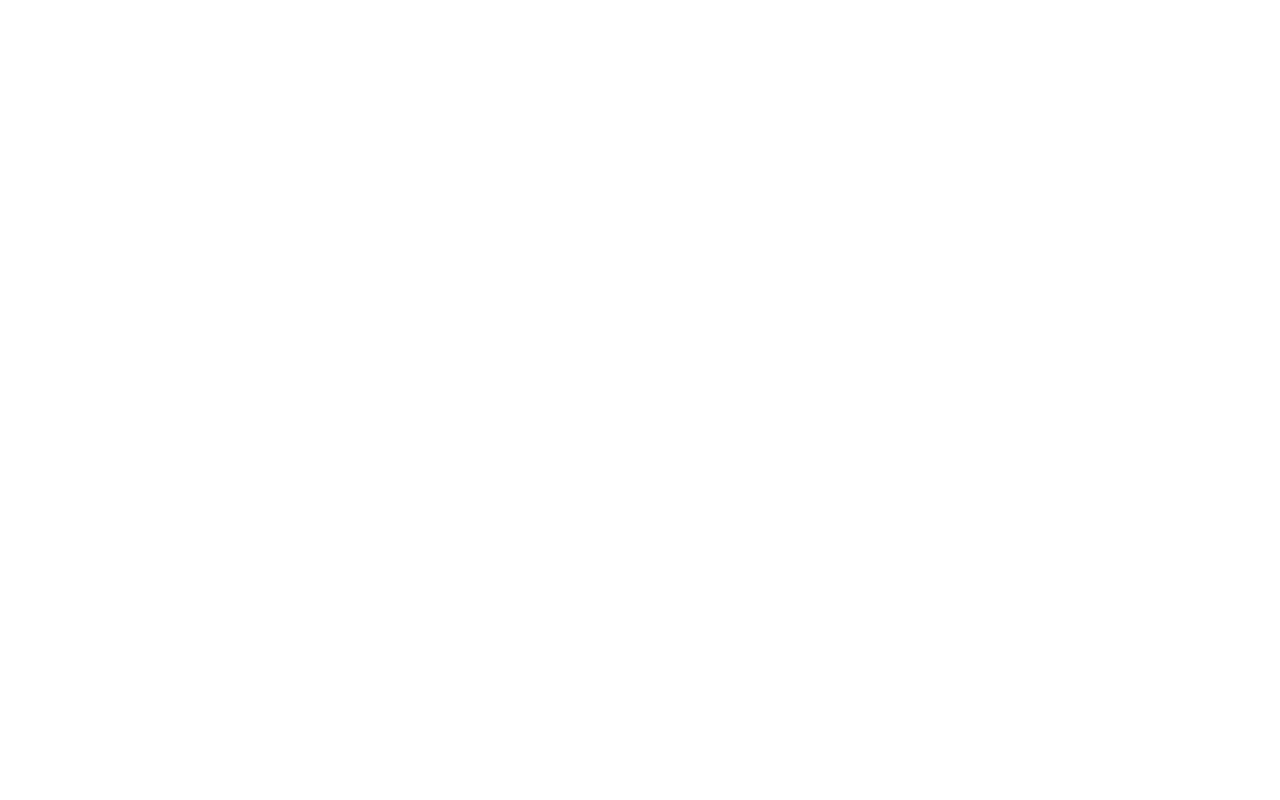
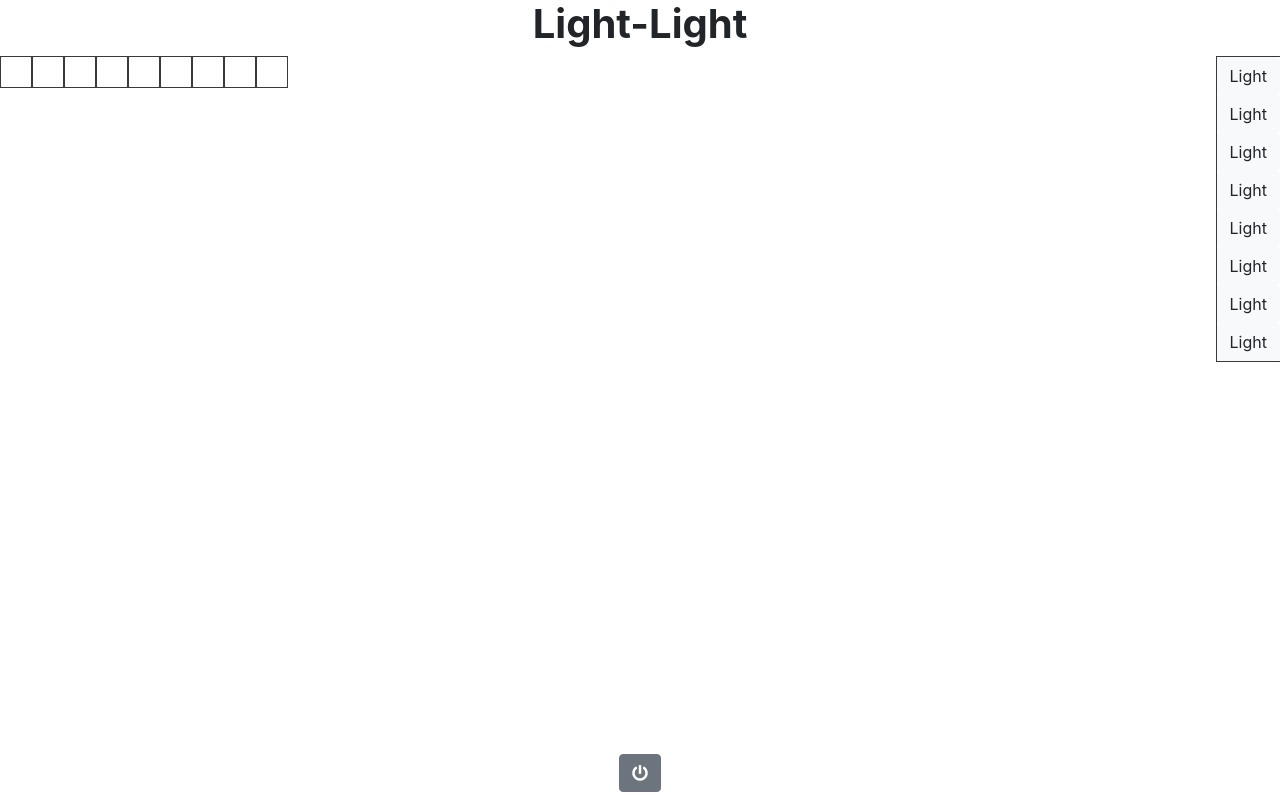
Before and after one commit to legoboyjr/Light-Light, a plain HTML site: page index.html in a window 1280 px wide. Drawn offline with nearby package versions, Linux system fonts and the light colour scheme.

Commit message:
i did js stuff!!!!!!!!!!!!

```diff
--- a/app.js
+++ b/app.js
@@ -0,0 +1,20 @@
+//variables
+const pegboard = document.querySelector('.pegboard');
+const resetBtn = document.querySelector('.resetBtn');
+
+
+//events
+pegboard.addEventListener('click',onCellClick);
+resetBtn.addEventListener('click',reset);
+
+//functions
+function onCellClick(event) {
+    const element = event.target;
+    element.style.backgroundColor = "salmon";
+}
+
+function reset(event) {
+
+}
+
+//kick it off
--- a/index.html
+++ b/index.html
@@ -1,16 +1,51 @@
 <!DOCTYPE html>
 <html lang="en">
+
 <head>
     <meta charset="UTF-8">
     <meta name="viewport" content="width=device-width, initial-scale=1.0">
     <meta http-equiv="X-UA-Compatible" content="ie=edge">
     <link rel="stylesheet" href="main.css">
-    <link rel="stylesheet" href="https://stackpath.bootstrapcdn.com/bootstrap/4.1.3/css/bootstrap.min.css" integrity="sha384-MCw98/SFnGE8fJT3GXwEOngsV7Zt27NXFoaoApmYm81iuXoPkFOJwJ8ERdknLPMO" crossorigin="anonymous">
+    <link rel="stylesheet" href="https://stackpath.bootstrapcdn.com/bootstrap/4.1.3/css/bootstrap.min.css" integrity="sha384-MCw98/SFnGE8fJT3GXwEOngsV7Zt27NXFoaoApmYm81iuXoPkFOJwJ8ERdknLPMO"
+        crossorigin="anonymous">
+        <link rel="stylesheet" href="https://use.fontawesome.com/releases/v5.4.2/css/all.css" integrity="sha384-/rXc/GQVaYpyDdyxK+ecHPVYJSN9bmVFBvjA/9eOB+pb3F2w2N6fc5qB9Ew5yIns" crossorigin="anonymous">
     <title>Light-Light</title>
 </head>
+
 <body>
-
-
+    <header>
+        <h1 class="d-flex justify-content-center font-weight-bold ">Light-Light</h1>
+    </header>
+    <main class="d-flex">
+        <section class="pegboard d-flex flex-wrap flex-grow-1">
+            <div class="cell border border-dark"></div>
+            <div class="cell border border-dark"></div>
+            <div class="cell border border-dark"></div>
+            <div class="cell border border-dark"></div>
+            <div class="cell border border-dark"></div>
+            <div class="cell border border-dark"></div>
+            <div class="cell border border-dark"></div>
+            <div class="cell border border-dark"></div>
+            <div class="cell border border-dark"></div>
+        </section>
+        <aside class="colorbar d-flex flex-column border-dark border-left border-top border-bottom">
+            <button type="button" class="btn btn-light">Light</button>
+            <button type="button" class="btn btn-light">Light</button>
+            <button type="button" class="btn btn-light">Light</button>
+            <button type="button" class="btn btn-light">Light</button>
+            <button type="button" class="btn btn-light">Light</button>
+            <button type="button" class="btn btn-light">Light</button>
+            <button type="button" class="btn btn-light">Light</button>
+            <button type="button" class="btn btn-light">Light</button>
+        </aside>
+    </main>
+    <footer>
+        <ul class="nav justify-content-center fixed-bottom">
+            <li class="nav-item">
+                <a class="nav-link" href="#"><button type="button" class="btn btn-secondary resetBtn"><i class="fas fa-power-off"></i></button></a>
+            </li>
+    </footer>
     <script src="app.js"></script>
 </body>
+
 </html>
--- a/main.css
+++ b/main.css
@@ -0,0 +1,4 @@
+.cell{
+    height: 2rem;
+    width: 2rem;
+}
```
